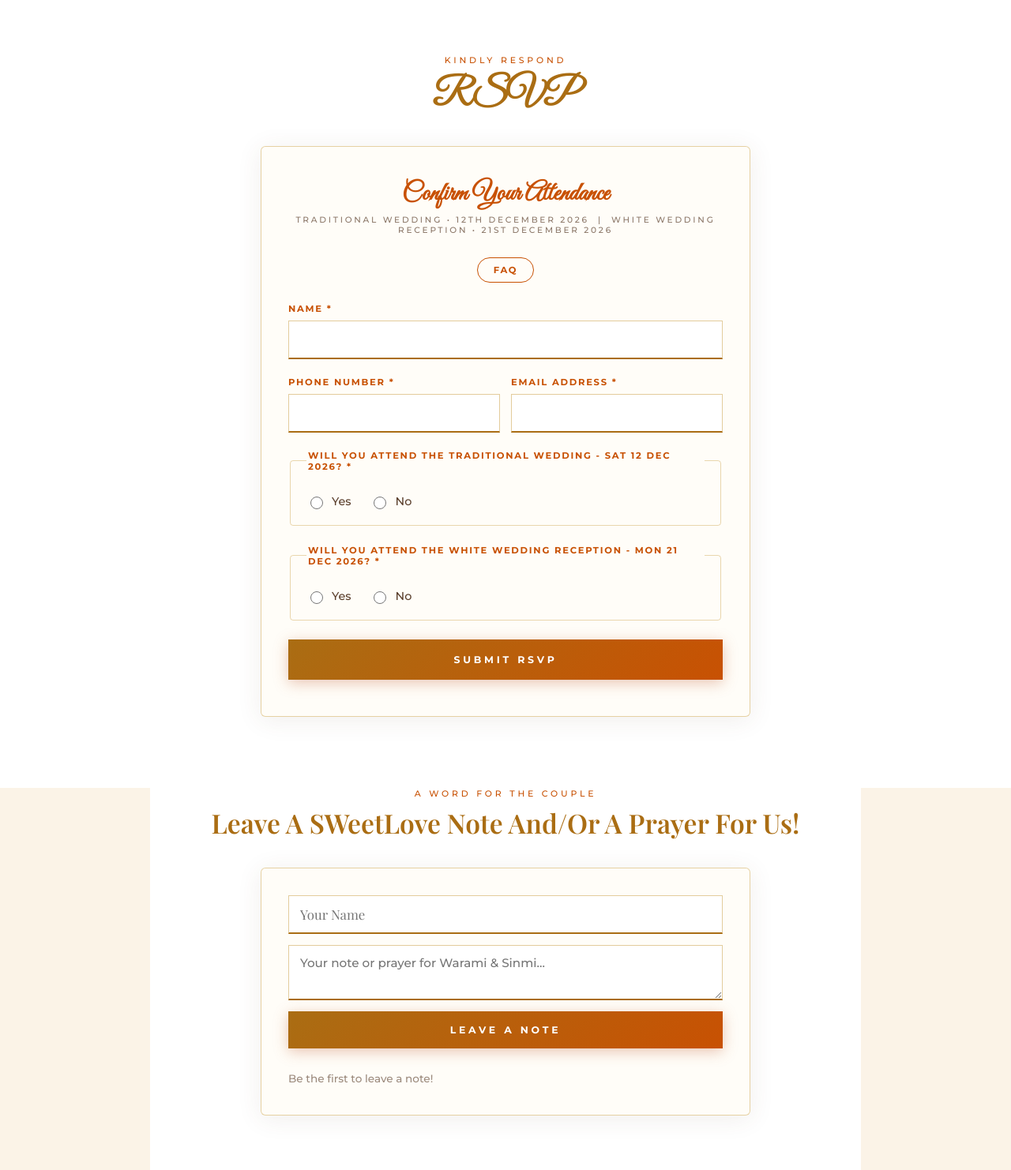
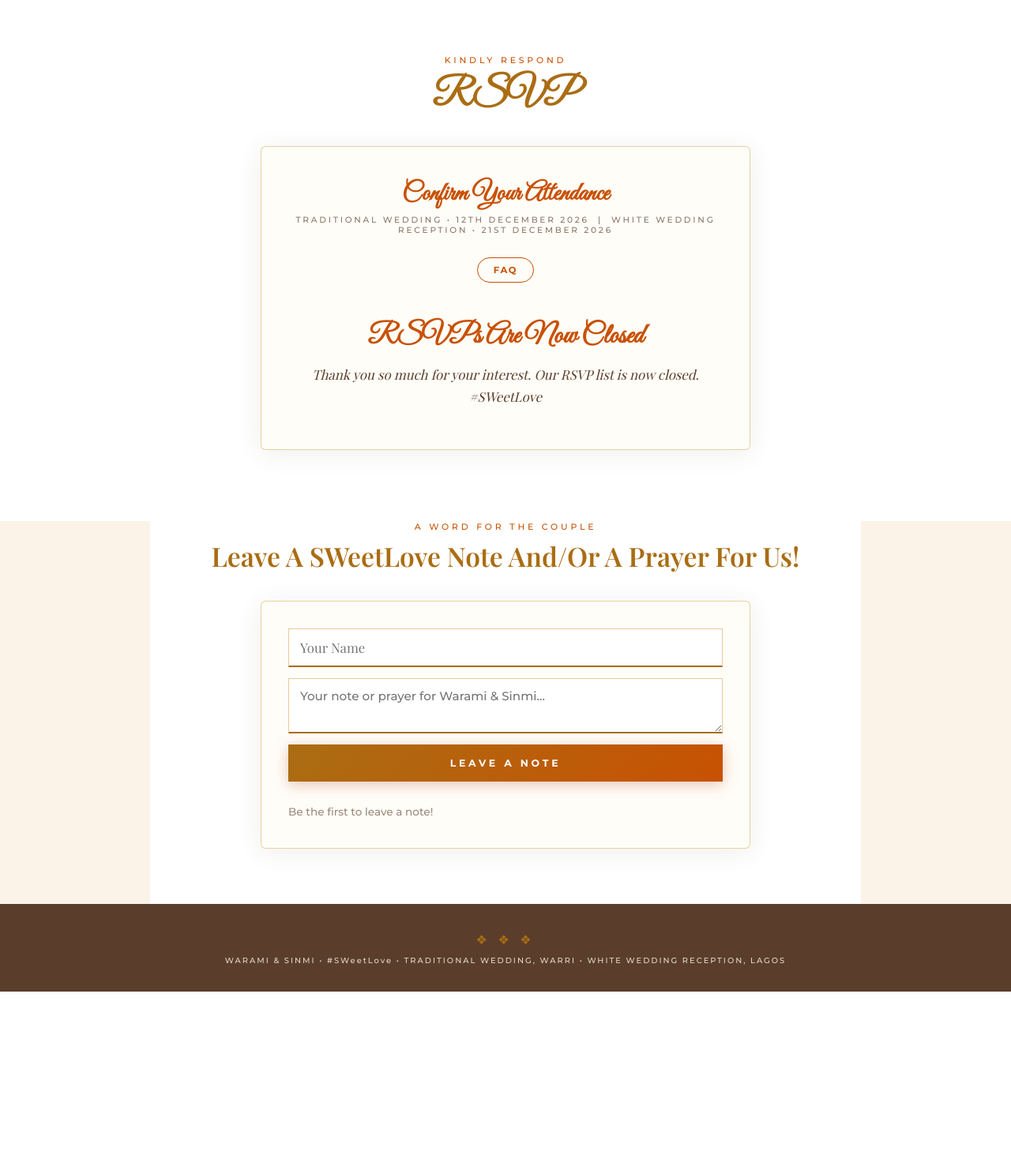
Before and after one commit to zigamak/Package-with-Sense-Forms, a PHP site: page /packagewithsense_forms/warami-sinmi/index.php in a window 1280 px wide. Shown: the part 2499-3981 px from the top of the page at 79% size. After the commit the page ends 3755 px from the top, so only its background shows below. Run offline with PHP 8.4, Linux system fonts and the light colour scheme; data that the repository does not hold is empty.

Commit message:
Close Warami & Sinmi RSVP forms (fields kept, hidden behind PWS_FORM_CLOSED)
Co-Authored-By: Claude Opus 5.5 <noreply@anthropic.com>

```diff
--- a/warami-sinmi/index.php
+++ b/warami-sinmi/index.php
@@ -3,6 +3,9 @@ declare(strict_types=1);
 require_once __DIR__ . '/../rsvp-core/config.php';
 
 const PWS_FORM_SLUG = 'white-only';
+
+// RSVPs closed. The form below is only hidden, not removed: set this to false to reopen it.
+const PWS_FORM_CLOSED = true;
 
 $submitted     = ($_GET['submitted'] ?? '') === '1';
 $failed        = ($_GET['submitted'] ?? '') === '0';
@@ -459,6 +462,16 @@ function pws_note_page_url(int $page): string {
       font-family: 'Playfair Display', serif; font-style: italic; font-size: 1.05rem; color: var(--ink);
     }
 
+    /* ---------- RSVP CLOSED NOTICE ---------- */
+    .sw2-closed { text-align: center; padding: 20px 0 6px; }
+    .sw2-closed h4 {
+      font-family: 'Great Vibes', cursive; font-size: 2.2rem; color: var(--primary); margin: 0 0 12px;
+    }
+    .sw2-closed p {
+      font-family: 'Playfair Display', serif; font-style: italic; font-size: 1.05rem;
+      color: var(--ink); line-height: 1.7; margin: 0;
+    }
+
     /* ---------- SWEETLOVE NOTES (public guestbook) ---------- */
     .sw2-notes-section { background: #fff; padding-top: 0; }
     .sw2-notes-card {
@@ -707,12 +720,19 @@ function pws_note_page_url(int $page): string {
     <div style="text-align:center;margin:14px 0 26px;">
       <a href="https://www.waramiandsinmi.com/faq" target="_blank" rel="noopener" style="display:inline-block;font-family:'Montserrat',sans-serif;font-size:0.72rem;letter-spacing:0.15em;text-transform:uppercase;font-weight:600;color:var(--primary);border:1px solid var(--primary);border-radius:999px;padding:8px 20px;text-decoration:none;transition:all .3s;">FAQ</a>
     </div>
-    <div class="sw2-confirmation" id="sw2-confirmation" <?= $submitted ? '' : 'hidden' ?>>
+    <?php if (PWS_FORM_CLOSED): ?>
+    <div class="sw2-closed" id="sw2-closed">
+      <h4>RSVPs Are Now Closed</h4>
+      <p>Thank you so much for your interest. Our RSVP list is now closed.<br>#SWeetLove</p>
+    </div>
+    <?php endif; ?>
+
+    <div class="sw2-confirmation" id="sw2-confirmation" <?= ($submitted && !PWS_FORM_CLOSED) ? '' : 'hidden' ?>>
       <h4>Thank You!</h4>
       <p>Your RSVP has been received - see you there! 🎉<br>#SWeetLove</p>
     </div>
 
-    <form class="sw2-rsvp-form" id="sw2-rsvp-form" action="<?= htmlspecialchars($actionUrl, ENT_QUOTES) ?>" method="post" enctype="multipart/form-data" novalidate <?= $submitted ? 'hidden' : '' ?>>
+    <form class="sw2-rsvp-form" id="sw2-rsvp-form" action="<?= htmlspecialchars($actionUrl, ENT_QUOTES) ?>" method="post" enctype="multipart/form-data" novalidate <?= ($submitted || PWS_FORM_CLOSED) ? 'hidden' : '' ?>>
       <input type="hidden" name="form_slug" value="white-only">
 
       <div class="sw2-field">
```
Also changed, not shown: sinmi-warami-trad-white/index.php (+22 -2 lines).
